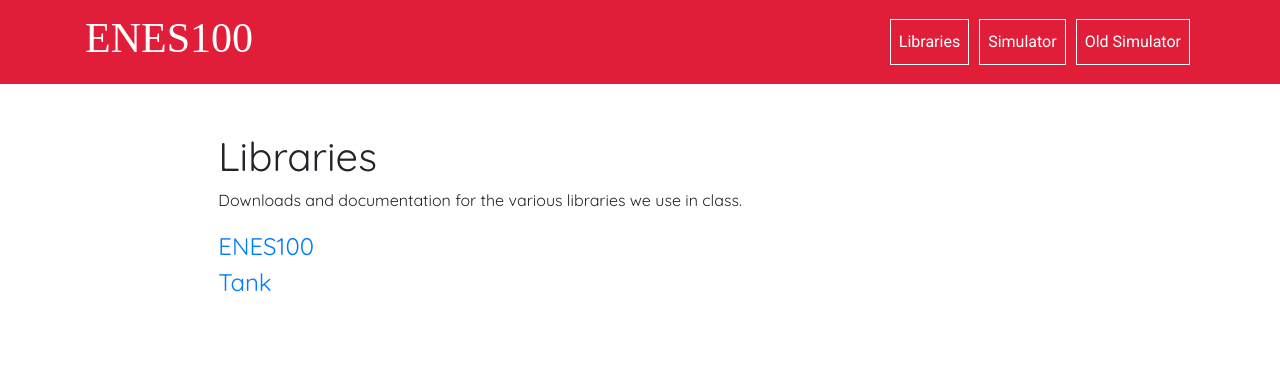
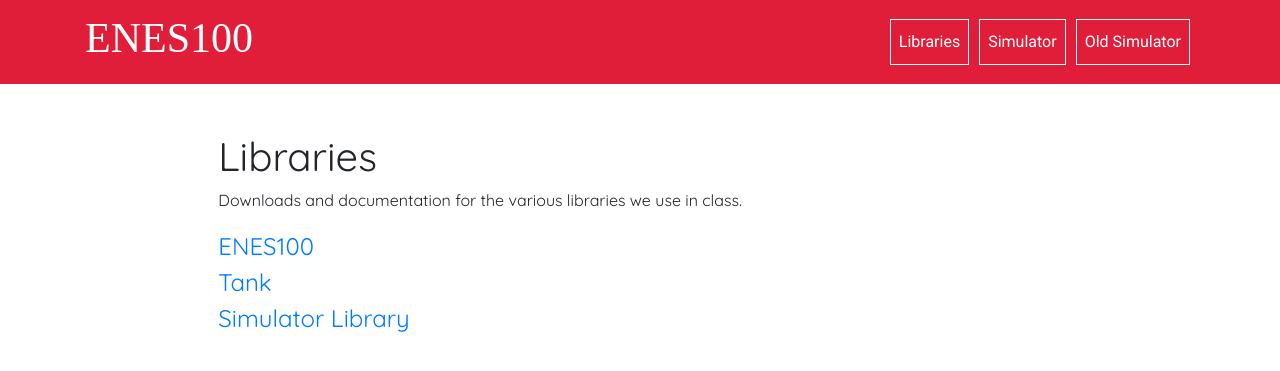
Before and after one commit to umdenes100/VisionSystemRemoteClient, a Jekyll site: the page built from pages/libraries/libraries.html, in a window 1280 px wide. Shown: the top 371 px of the page. Built offline with Jekyll 4.4.1, drawn with Linux system fonts in a browser that asks for light colours; nearby versions of some CDN libraries; some web fonts are replaced.

Commit message:
Added Simulation Library to Libraries Button

```diff
--- a/pages/libraries/libraries.html
+++ b/pages/libraries/libraries.html
@@ -19,6 +19,8 @@ custom_css:
             <br>
             <a class="library-link" href="./tank">Tank</a>
             <br>
+            <a class="library-link" href="./simlibraries">Simulator Library</a>
+            <br>
         </div>
     </div>
 </div>
```
